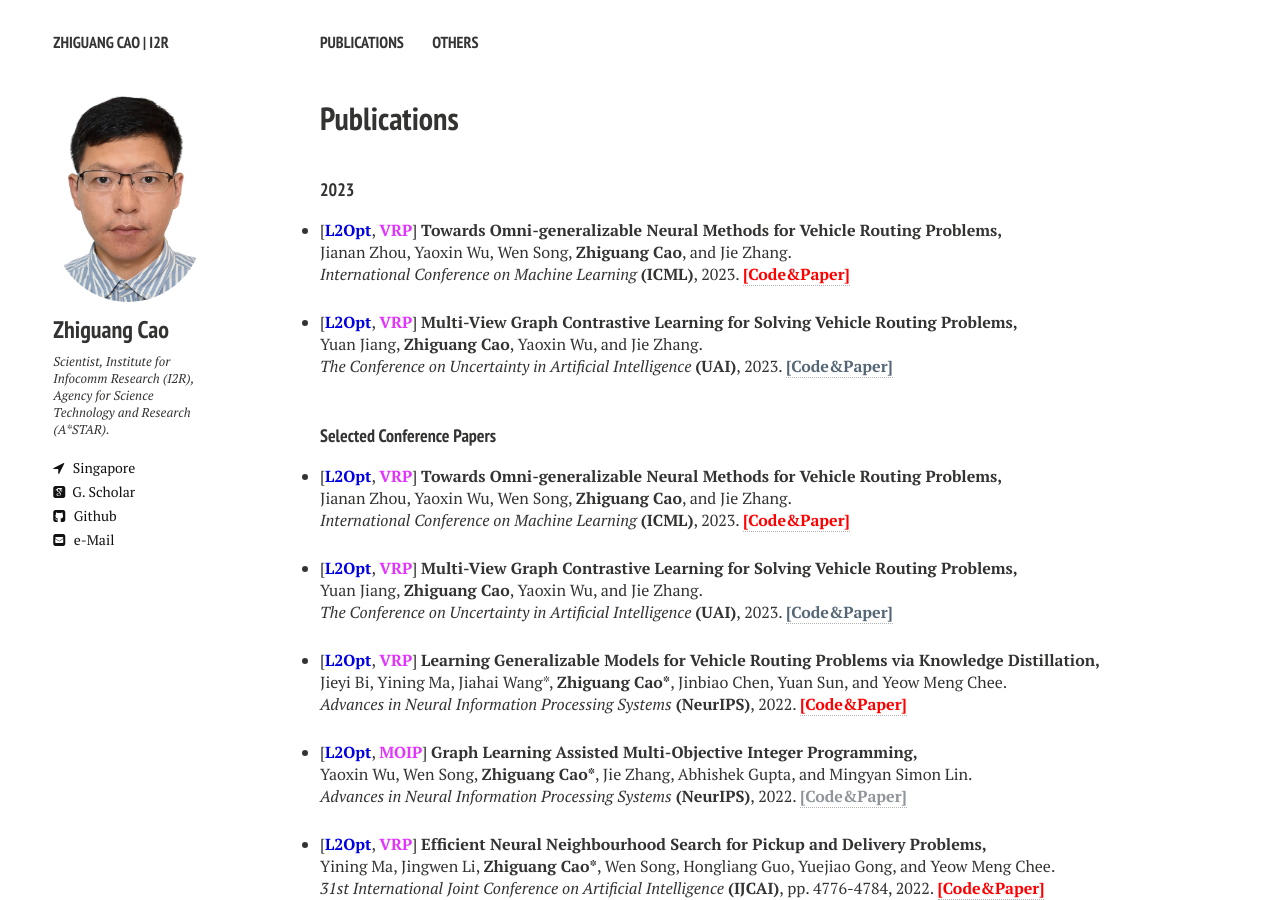
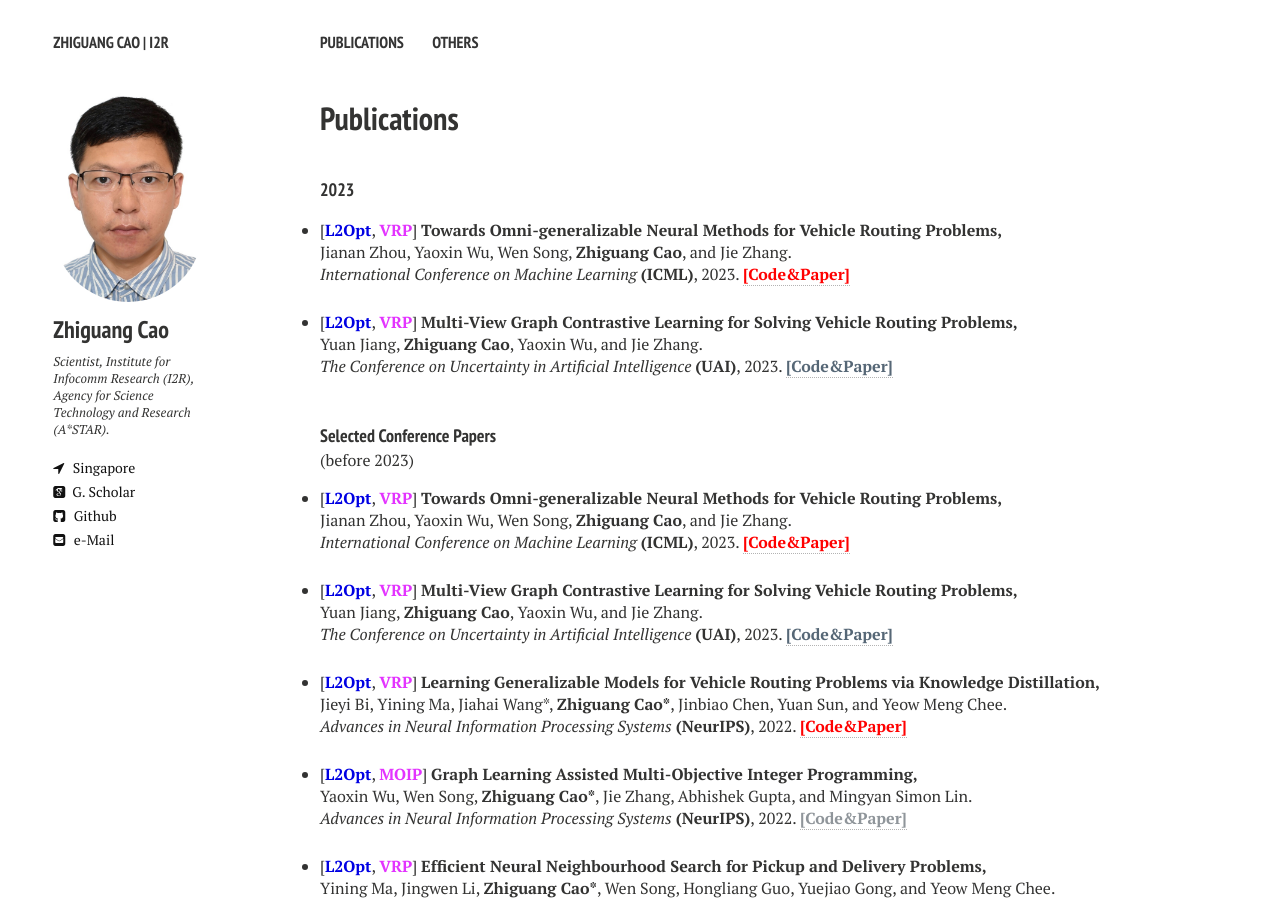
Before and after one commit to zhiguangcaosg/zhiguangcaosg.github.io, a Jekyll site: the page built from publications.md, in a window 1280 px wide and 900 px high. Built offline with Jekyll 4.4.1, drawn with Linux system fonts in a browser that asks for light colours; nearby versions of some CDN libraries.

Commit message:
Update publications.html

```diff
--- a/_layouts/publications.html
+++ b/_layouts/publications.html
@@ -107,7 +107,7 @@ div.bibtex pre { font-size: 75%; overflow: auto;  width: 100%; padding: 0em 0em;
 </ul>
 
 <!-------------------------------------------------------------Conference Papers Here ------------------------------------------------------------>
-<h4 style="margin-bottom:0px;padding-top:20px;">Selected Conference Papers</h4>
+<h4 style="margin-bottom:0px;padding-top:20px;">Selected Conference Papers</h4> (before 2023)
 
     <!-- Item: Caelles2016 -->
 <ul style="padding-left:0px;">
@@ -314,7 +314,7 @@ div.bibtex pre { font-size: 75%; overflow: auto;  width: 100%; padding: 0em 0em;
 </ul>
 
 <!-------------------------------------------------------------Journal Papers Here ------------------------------------------------------------>
-<h4 style="margin-bottom:0px;padding-top:20px;">Selected Journal Articles</h4>
+<h4 style="margin-bottom:0px;padding-top:20px;">Selected Journal Articles</h4> (before 2023)
 
     <!-- Item: Caelles2016 -->
 <ul style="padding-left:0px;">
```
